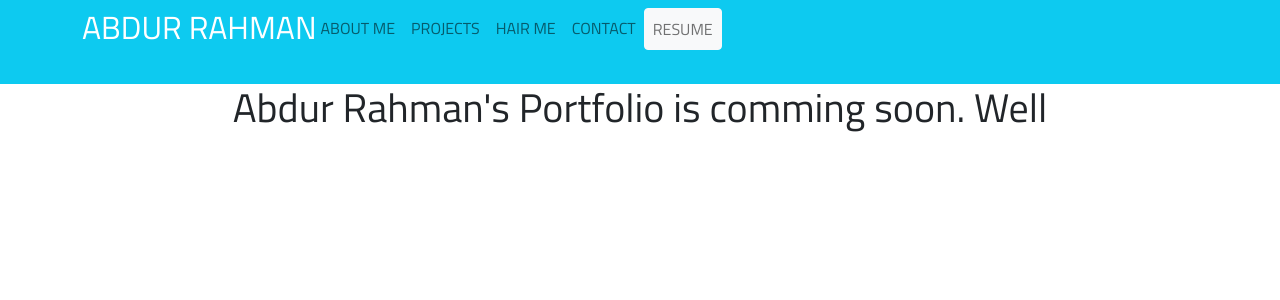
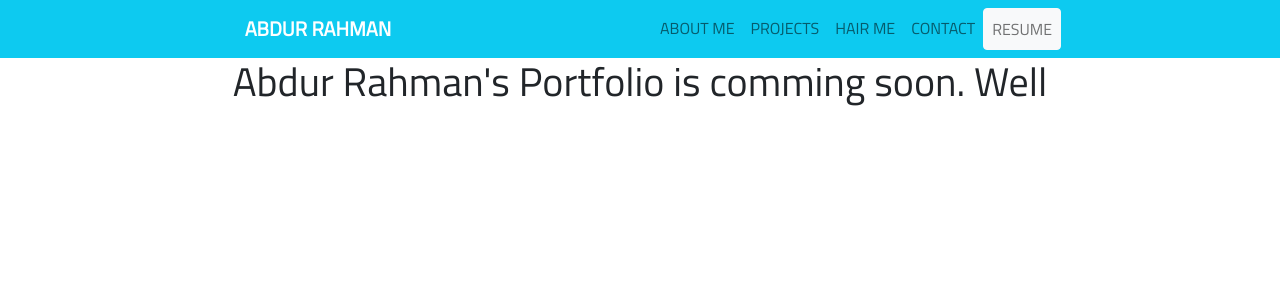
Before and after one commit to ArShadhinJr/abdur-rahman-porfolio, a React (Create React App) app: page / in a window 1280 px wide. Shown: the top 300 px of the page. Built offline with nearby package versions, Linux system fonts and the light colour scheme.

Commit message:
update navbar

```diff
--- a/src/Components/Header/Header.js
+++ b/src/Components/Header/Header.js
@@ -1,19 +1,18 @@
 import React from 'react';
-import { Col, Container, Nav, Navbar, Row } from 'react-bootstrap';
+import { Container, Nav, Navbar } from 'react-bootstrap';
 
 const Header = () => {
     return (
         <Navbar bg="info" expand="lg">
-            <Container className="" fluid="md">
-                <Row className="mb-0 pb-0">
-                    <Col md={4} className="mb-0 pb-0">
-                        <Navbar.Brand className="mb-0 pb-0 text-white text-uppercase fw-bolder" href="#"><h2 className="mb-0 pb-0">abdur rahman</h2></Navbar.Brand>
-                    </Col>
-                    <Col md={8} className="mb-0 pb-0">
+            <Container className="d-flex justify-content-between" fluid>
+                <Container flluid>
+                    <Navbar.Brand className="mb-0 pb-0 text-white text-uppercase fw-bolder" href="#">ABdur Rahman</Navbar.Brand>
+                </Container>
+                <Container fluid className="d-flex justify-content-end">
                     <Navbar.Toggle aria-controls="navbarScroll" />
                     <Navbar.Collapse id="navbarScroll">
                         <Nav
-                                className="me-auto my-2 my-lg-0"
+                            className="me-auto my-2 my-lg-0 d-flex justify-content-end"
                             style={{ maxHeight: '100px' }}
                             navbarScroll
                         >
@@ -21,11 +20,10 @@ const Header = () => {
                             <Nav.Link href="#action2">PROJECTS</Nav.Link>
                             <Nav.Link href="#action2">HAIR ME</Nav.Link>
                             <Nav.Link href="#action2">CONTACT</Nav.Link>
-                                <Nav.Link className="btn btn-light" href="#action2">RESUME</Nav.Link>
+                            <Nav.Link className="btn btn-light" href="https://drive.google.com/file/d/1MvOa40LRLVSRCamXWN7tLJuLxmCzD1u1/view">RESUME</Nav.Link>
                         </Nav>
                     </Navbar.Collapse>
-                    </Col>
-                </Row>
+                </Container>
             </Container>
         </Navbar>
     );
```
Lines whose indentation alone changed are shown as unchanged.
